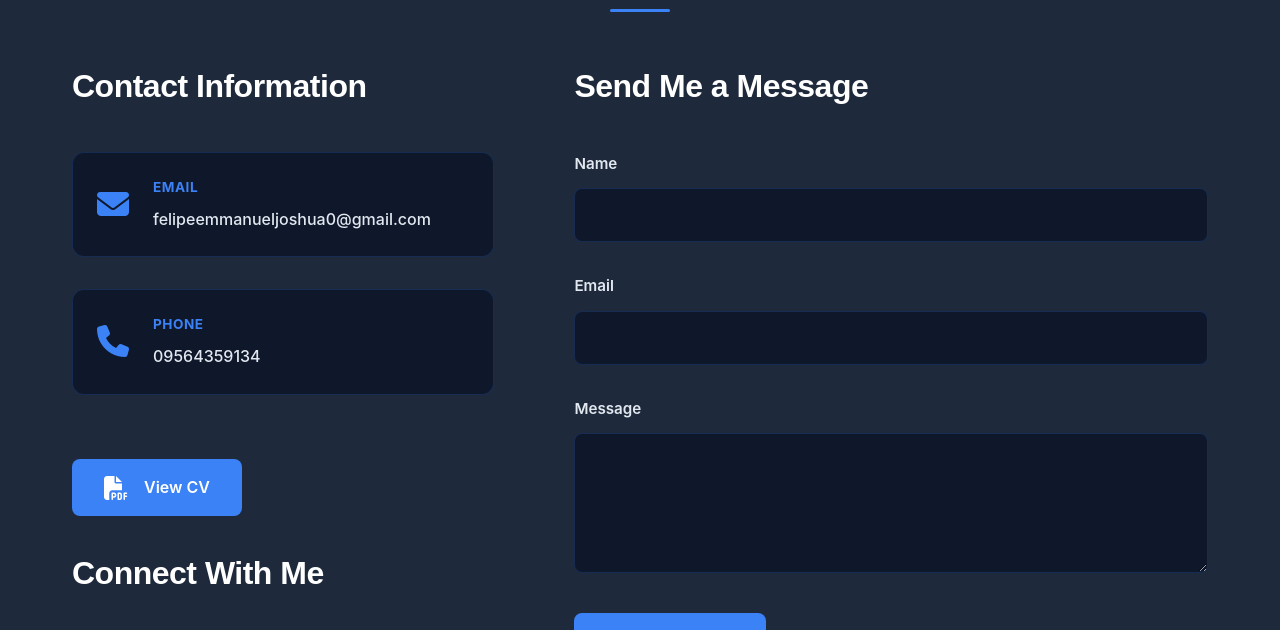
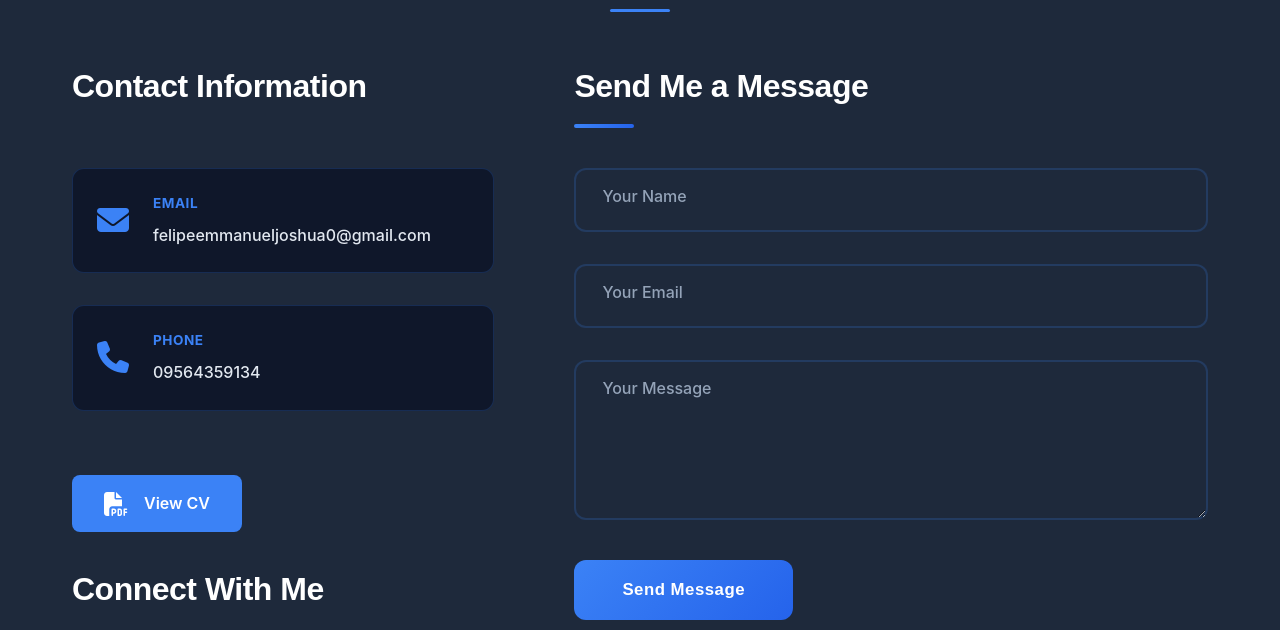
Before and after one commit to Lucille508/Felipe.Personal_Websiite, a website: page index.html in a window 1280 px wide. Shown: the part 5214-5844 px from the top of the page. Drawn offline with Linux system fonts and the light colour scheme.

Commit message:
Enhance contact form with floating labels, gradient button, and modern animations

```diff
--- a/css/styles-new.css
+++ b/css/styles-new.css
@@ -850,6 +850,19 @@ section {
     margin-bottom: 2.5rem;
     color: #fff;
     letter-spacing: -0.5px;
+    position: relative;
+    padding-bottom: 1rem;
+}
+
+.contact-form h3::after {
+    content: '';
+    position: absolute;
+    bottom: 0;
+    left: 0;
+    width: 60px;
+    height: 4px;
+    background: linear-gradient(90deg, #3b82f6, #2563eb);
+    border-radius: 2px;
 }
 
 .contact-item {
@@ -953,65 +966,112 @@ section {
 /* Form */
 .form-group {
     margin-bottom: 2rem;
+    position: relative;
 }
 
 .form-group label {
-    display: block;
-    margin-bottom: 0.75rem;
-    color: #e2e8f0;
-    font-weight: 600;
-    font-size: 0.95rem;
+    position: absolute;
+    left: 1.25rem;
+    top: 1rem;
+    color: #94a3b8;
+    font-weight: 500;
+    font-size: 1rem;
+    transition: all 0.3s ease;
+    pointer-events: none;
+    background: #1e293b;
+    padding: 0 0.5rem;
 }
 
 .form-group input,
 .form-group textarea {
     width: 100%;
-    padding: 1rem 1.25rem;
-    border: 1px solid rgba(59, 130, 246, 0.2);
-    background: #0f172a;
+    padding: 1.25rem 1.5rem;
+    border: 2px solid rgba(59, 130, 246, 0.2);
+    background: #1e293b;
     color: #fff;
     font-family: 'Inter', sans-serif;
     transition: all 0.3s ease;
     font-size: 1rem;
-    border-radius: 8px;
+    border-radius: 12px;
 }
 
 .form-group input:focus,
-.form-group textarea:focus {
+.form-group textarea:focus,
+.form-group input:not(:placeholder-shown),
+.form-group textarea:not(:placeholder-shown) {
     outline: none;
     border-color: #3b82f6;
-    box-shadow: 0 0 0 3px rgba(59, 130, 246, 0.1);
+    box-shadow: 0 0 0 4px rgba(59, 130, 246, 0.1);
+}
+
+.form-group input:focus + label,
+.form-group textarea:focus + label,
+.form-group input:not(:placeholder-shown) + label,
+.form-group textarea:not(:placeholder-shown) + label {
+    top: -0.75rem;
+    left: 1rem;
+    font-size: 0.85rem;
+    color: #3b82f6;
+    font-weight: 600;
 }
 
 .form-group textarea {
     resize: vertical;
-    min-height: 140px;
+    min-height: 160px;
+}
+
+.form-group input::placeholder,
+.form-group textarea::placeholder {
+    color: transparent;
 }
 
 .error-message {
     color: #ef4444;
     font-size: 0.85rem;
-    margin-top: 0.5rem;
+    margin-top: 0.75rem;
     display: none;
     font-weight: 500;
+    padding-left: 0.5rem;
 }
 
 .submit-btn {
-    padding: 1rem 2.5rem;
-    background: #3b82f6;
+    padding: 1.25rem 3rem;
+    background: linear-gradient(135deg, #3b82f6 0%, #2563eb 100%);
     color: #fff;
     border: none;
-    border-radius: 8px;
-    font-size: 1rem;
-    font-weight: 600;
+    border-radius: 12px;
+    font-size: 1.05rem;
+    font-weight: 700;
     cursor: pointer;
     transition: all 0.3s ease;
+    position: relative;
+    overflow: hidden;
+    letter-spacing: 0.5px;
+}
+
+.submit-btn::before {
+    content: '';
+    position: absolute;
+    top: 0;
+    left: -100%;
+    width: 100%;
+    height: 100%;
+    background: linear-gradient(90deg, transparent, rgba(255, 255, 255, 0.2), transparent);
+    transition: left 0.5s ease;
+}
+
+.submit-btn:hover::before {
+    left: 100%;
 }
 
 .submit-btn:hover {
-    background: #2563eb;
-    transform: translateY(-2px);
-    box-shadow: 0 10px 30px rgba(59, 130, 246, 0.3);
+    background: linear-gradient(135deg, #2563eb 0%, #1d4ed8 100%);
+    transform: translateY(-3px);
+    box-shadow: 0 15px 40px rgba(59, 130, 246, 0.4);
+}
+
+.submit-btn:active {
+    transform: translateY(-1px);
 }
 
 .form-message {
--- a/index.html
+++ b/index.html
@@ -496,12 +496,13 @@
                         <!-- Pattern: Letters, spaces, hyphens, periods only -->
                         <!-- Length: 2-100 characters -->
                         <div class="form-group">
-                            <label for="name">Name</label>
                             <input type="text" id="name" name="name" required
                                    maxlength="100"
                                    autocomplete="name"
                                    pattern="[A-Za-z\s\-\.]{2,100}"
+                                   placeholder=" "
                                    title="Name must be 2-100 characters, letters only">
+                            <label for="name">Your Name</label>
                             <span class="error-message" id="nameError">Please enter a valid name (2-100 characters, letters only)</span>
                         </div>
 
@@ -509,22 +510,24 @@
                         <!-- Type: email (HTML5 validation) -->
                         <!-- Length: Max 254 characters (RFC 5321) -->
                         <div class="form-group">
-                            <label for="email">Email</label>
                             <input type="email" id="email" name="email" required
                                    maxlength="254"
                                    autocomplete="email"
+                                   placeholder=" "
                                    title="Enter a valid email address">
+                            <label for="email">Your Email</label>
                             <span class="error-message" id="emailError">Please enter a valid email address</span>
                         </div>
 
                         <!-- Message field -->
                         <!-- Length: 10-5000 characters -->
                         <div class="form-group">
-                            <label for="message">Message</label>
                             <textarea id="message" name="message" required
                                       maxlength="5000"
                                       minlength="10"
+                                      placeholder=" "
                                       title="Message must be 10-5000 characters"></textarea>
+                            <label for="message">Your Message</label>
                             <span class="error-message" id="messageError">Please enter a message (10-5000 characters)</span>
                         </div>
 
```
